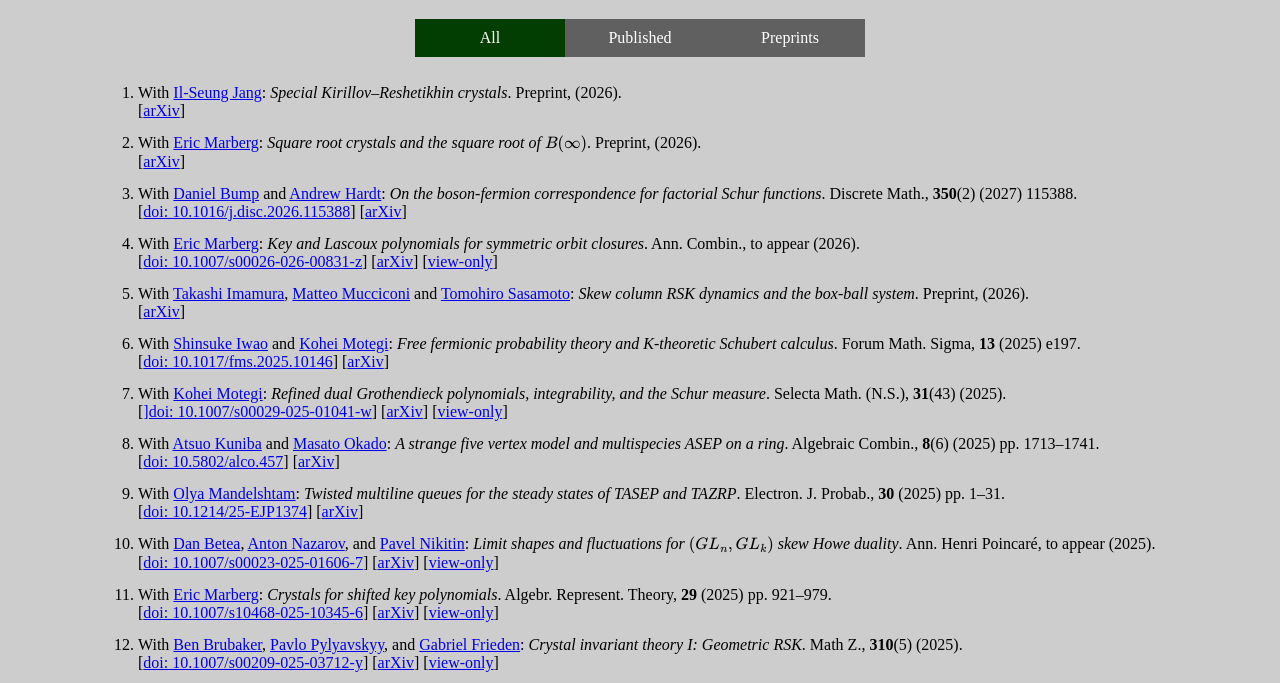
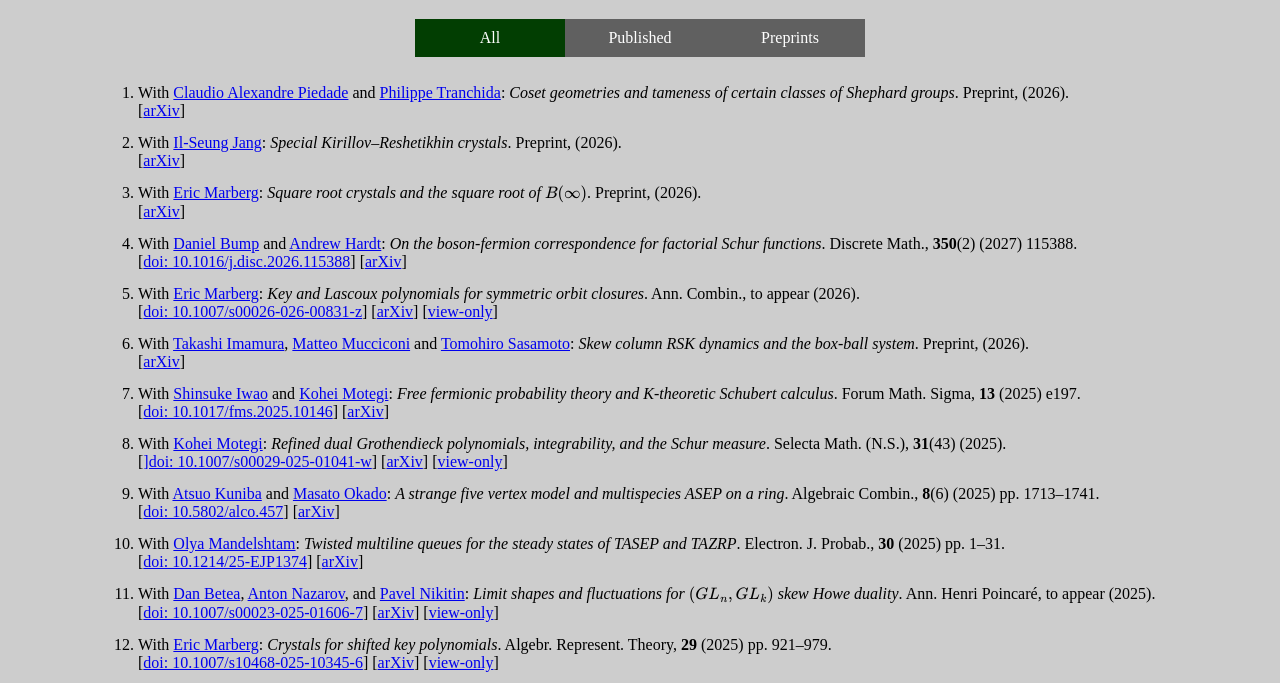
Before and after one commit to tscrim/tscrim.github.io, a plain HTML site: page publications.html in a window 1280 px wide. Shown: the part 104-787 px from the top of the page. Drawn offline with nearby package versions, Linux system fonts and the light colour scheme; some packages are replaced by stand-ins of ours.

Commit message:
Updating publications list.

```diff
--- a/publications.html
+++ b/publications.html
@@ -111,6 +111,15 @@ function show(num) {
 </ul>
 
 <ol class="publications-list">
+  <li class="preprint">
+    With <a href="https://capiedade.github.io/">Claudio Alexandre Piedade</a>
+    and <a href="https://sites.google.com/view/ptranchi/home">Philippe Tranchida</a>:
+    <i>Coset geometries and tameness of certain classes of Shephard groups</i>.
+    Preprint, (2026).</br>
+    [<a href="https://arxiv.org/abs/2611.15415">arXiv</a>]
+  </li>
+
+
   <li class="preprint">
     With <a href="https://sites.google.com/view/isjang/home">Il-Seung Jang</a>:
     <i>Special Kirillov&ndash;Reshetikhin crystals</i>.
```
